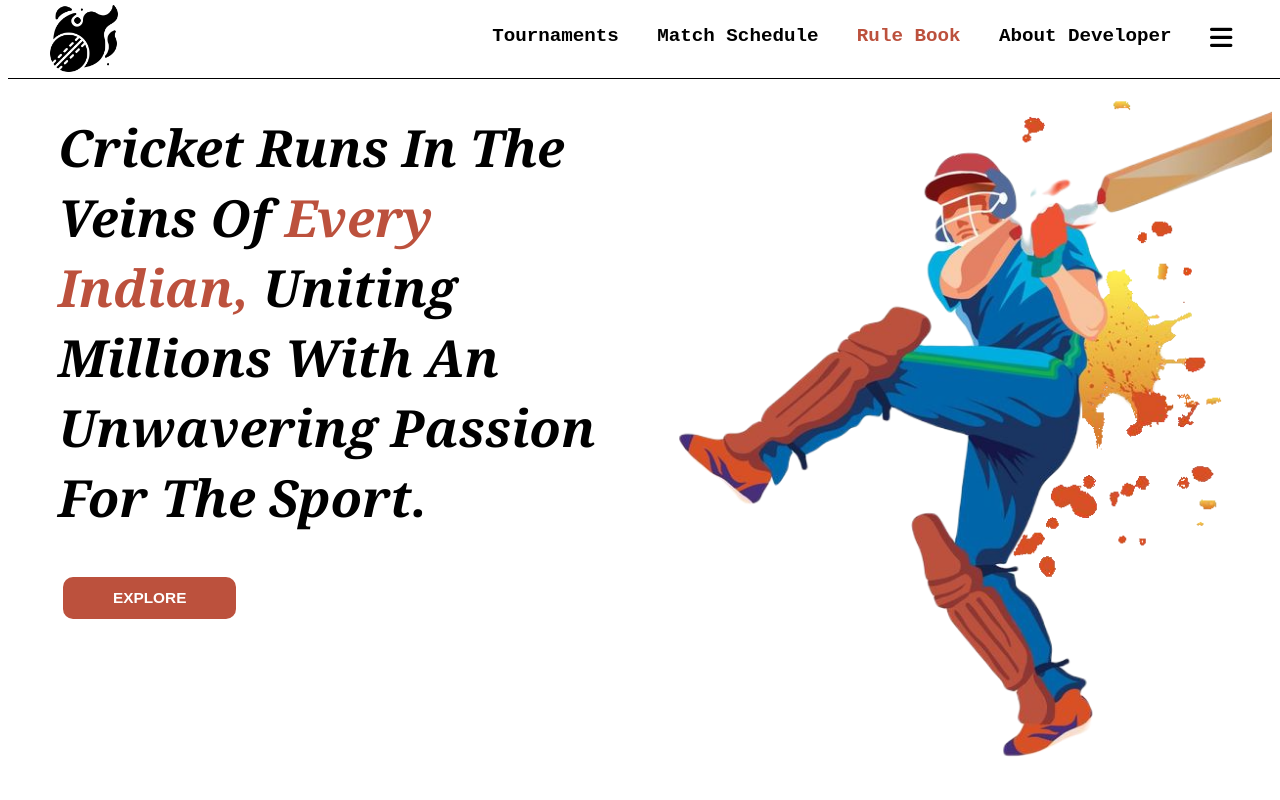
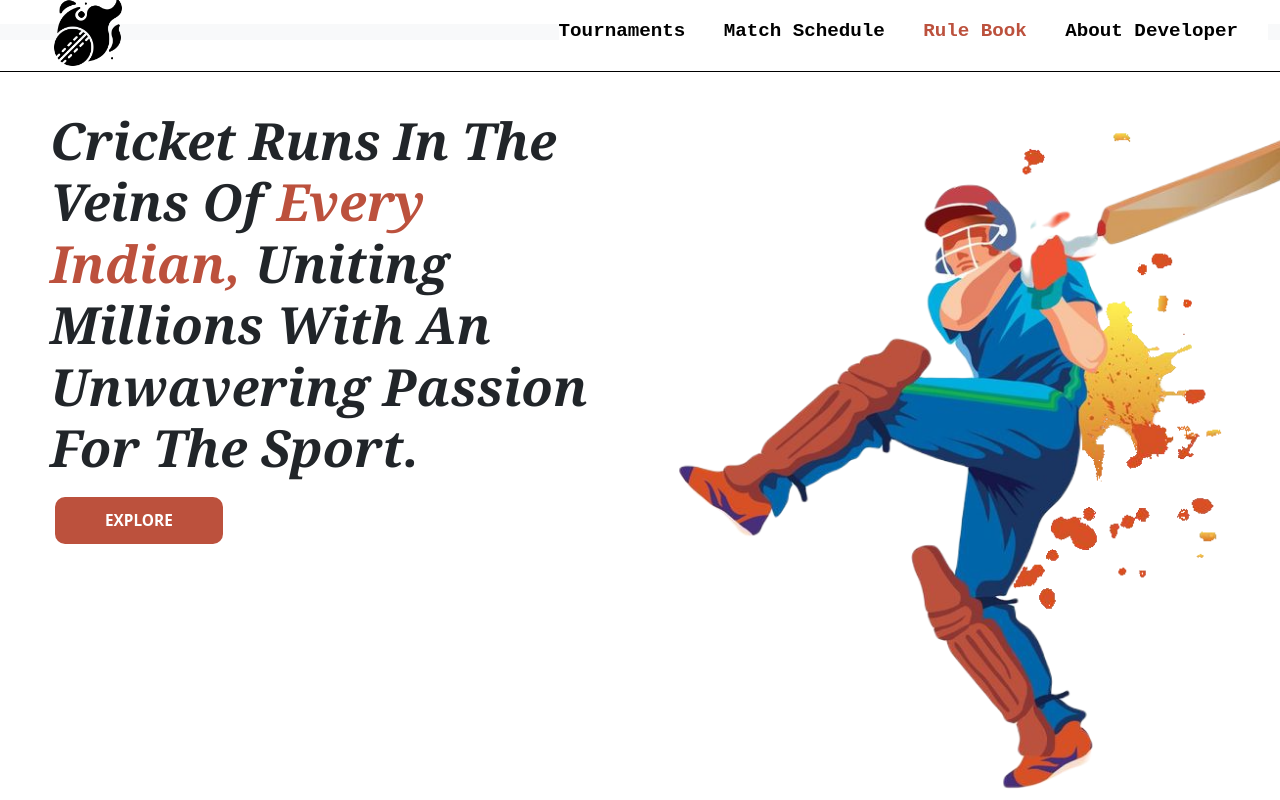
Before and after one commit to kartik-sharma17/Cricket_stats, a plain HTML site: page index.html in a window 1280 px wide. Shown: the top 800 px of the page. Drawn offline with nearby package versions, Linux system fonts and the light colour scheme.

Commit message:
made the navbar respnsive

```diff
--- a/INDEX.css
+++ b/INDEX.css
@@ -1,24 +1,36 @@
 
-a{
+.navoption a{
     text-decoration: none;
     color: black;
 }
+
+
 span{
     color: #bc513d
 }
 
-.navbar{
+/* for less than 1000px */
+.navoption{
+    background-color: white;
+}
+
+.nav1{
     display: flex;
     justify-content: space-between;
     height: 80px;
     align-items: center;
     border-bottom: 1px black solid;
-    margin-top: -10px;
+    /* margin-top: -10px; */
     position: fixed;
     width: 100vw;
     z-index: 1;
 }
 
+.opti{
+    width: 40%;
+    height: 100%;
+    justify-content: right;
+}
 .front{
     padding-top: 60px;
 }
@@ -43,19 +55,15 @@ span{
 
 /* for portail less than 1000 width */
 @media(max-width:1000px){
+
     .sizenav{
-        display:none;
+        font-size: 20px;
+        text-align: right;
     }
-
     .navbar{
         height: 80px;
     }
 
-    .navoption i{
-        display: block;
-        font-size: 6vw;
-        font-weight: 900;
-    }
 
     .front{
         flex-direction: column;
--- a/index.html
+++ b/index.html
@@ -5,23 +5,52 @@
     <meta charset="UTF-8">
     <meta name="viewport" content="width=device-width, initial-scale=1.0">
     <title>GCA(GAli Cricket Association)</title>
-    <link rel="stylesheet" href="INDEX.css">
+
     <link rel="stylesheet" href="https://cdnjs.cloudflare.com/ajax/libs/font-awesome/6.5.1/css/all.min.css"
         integrity="sha512-DTOQO9RWCH3ppGqcWaEA1BIZOC6xxalwEsw9c2QQeAIftl+Vegovlnee1c9QX4TctnWMn13TZye+giMm8e2LwA=="
         crossorigin="anonymous" referrerpolicy="no-referrer" />
+
+    <!-- for bootstrap -->
+    <link href="https://cdn.jsdelivr.net/npm/bootstrap@5.3.3/dist/css/bootstrap.min.css" rel="stylesheet"
+        integrity="sha384-QWTKZyjpPEjISv5WaRU9OFeRpok6YctnYmDr5pNlyT2bRjXh0JMhjY6hW+ALEwIH" crossorigin="anonymous">
+
+    <!-- FOR EXTERNAL CSS -->
+    <link rel="stylesheet" href="INDEX.css">
 </head>
 
 <body>
-    <div class="navbar">
+    <!-- <div class="navbar">
         <div class="logo"></div>
         <div class="navoption">
-            <a href="NAVBAR/Tournament/tournaments.html" class="Tournaments sizenav">Tournaments</a>
-            <a href="NAVBAR/Match_Schudule/match_schedule.html" class="schedule sizenav">Match Schedule</a>
-            <a href="NAVBAR/Rule_BOOK/rules.html" class="Rules sizenav"><span>Rule Book</span></a>
-            <a href="NAVBAR/About_dev/about-developer.html" class="Developer sizenav">About Developer</a>
+            <a href="NAVBAR/Tournament/tournaments.html" class="Tournaments sizenav anchor">Tournaments</a>
+            <a href="NAVBAR/Match_Schudule/match_schedule.html" class="schedule sizenav anchor">Match Schedule</a>
+            <a href="NAVBAR/Rule_BOOK/rules.html" class="Rules sizenav anchor"><span>Rule Book</span></a>
+            <a href="NAVBAR/About_dev/about-developer.html" class="Developer sizenav anchor">About Developer</a>
             <i class="fa-solid fa-bars"></i>
         </div>
-    </div>
+    </div> -->
+
+    <nav class="navbar navbar-expand-lg bg-body-tertiary mt-4">
+        <div class="nav1 container-fluid">
+            <a class="logo navbar-brand"></a>
+
+            <button class="navbar-toggler" type="button" data-bs-toggle="collapse" data-bs-target="#navbarNavAltMarkup"
+                aria-controls="navbarNavAltMarkup" aria-expanded="false" aria-label="Toggle navigation">
+                <span class="navbar-toggler-icon"></span>
+            </button>
+
+            <div class="opti collapse navbar-collapse" id="navbarNavAltMarkup">
+                <div class="navoption navbar-nav">
+                    <a class="Tournaments sizenav anchor" href="NAVBAR/Tournament/tournaments.html">Tournaments</a>
+                    <a class="schedule sizenav anchor" href="NAVBAR/Match_Schudule/match_schedule.html">Match Schedule</a>
+                    <a class="Rules sizenav anchor" href="NAVBAR/Rule_BOOK/rules.html"><span>Rule Book</span></a>
+                    <a class="Developer sizenav anchor" href="NAVBAR/About_dev/about-developer.html">About Developer</a>
+                </div>
+            </div>
+        </div>
+    </nav>
+
+
     </div>
     <div class="front">
         <div id="written">
@@ -117,10 +146,17 @@
         </div>
     </div>
     <footer>
-            <p><i class="fa-solid fa-copyright"></i> This Website is Developed By Kartik Sharma Gmail- contactkartikforwork@gmail.com <a href="https://www.linkedin.com/in/kartik-sharma-a82482261/"><span>Click
-                        here To Know More </span></a>
-            </p>
+        <p><i class="fa-solid fa-copyright"></i> This Website is Developed By Kartik Sharma Gmail-
+            contactkartikforwork@gmail.com <a href="https://www.linkedin.com/in/kartik-sharma-a82482261/"><span>Click
+                    here To Know More </span></a>
+        </p>
     </footer>
+
+    <!-- for bootstrap js  -->
+    <script src="https://cdn.jsdelivr.net/npm/bootstrap@5.3.3/dist/js/bootstrap.bundle.min.js"
+        integrity="sha384-YvpcrYf0tY3lHB60NNkmXc5s9fDVZLESaAA55NDzOxhy9GkcIdslK1eN7N6jIeHz"
+        crossorigin="anonymous"></script>
+
 </body>
 
 </html>
```
